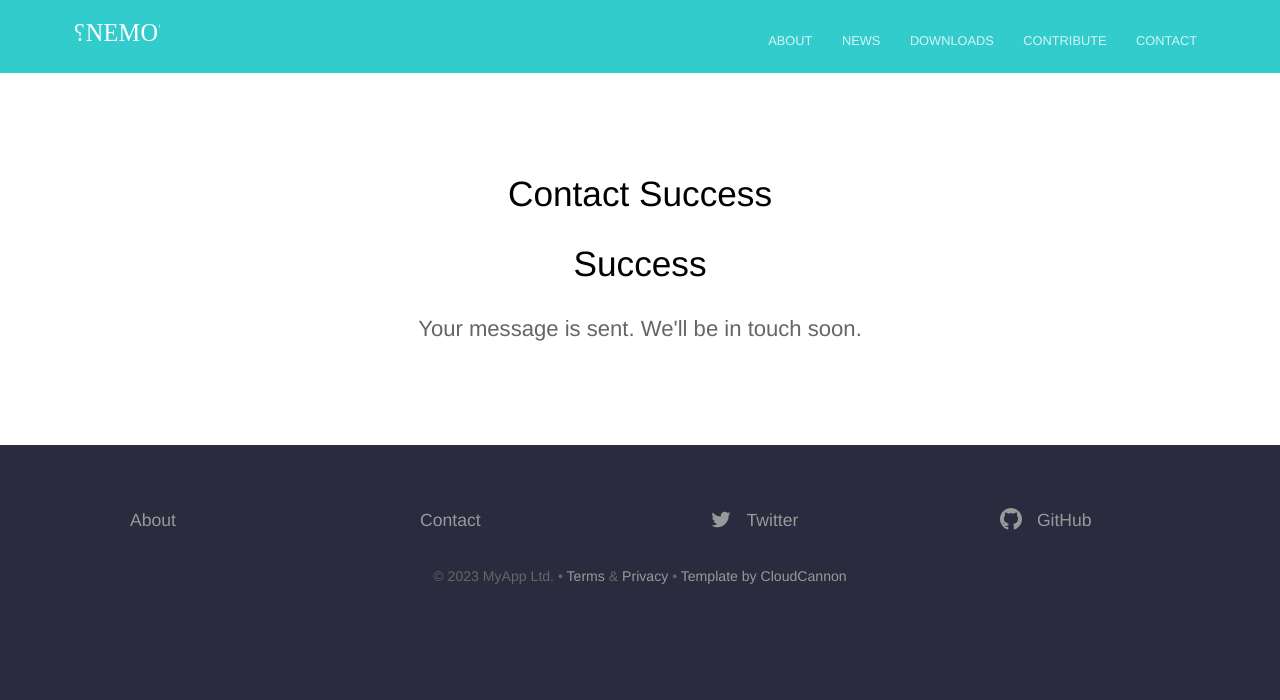
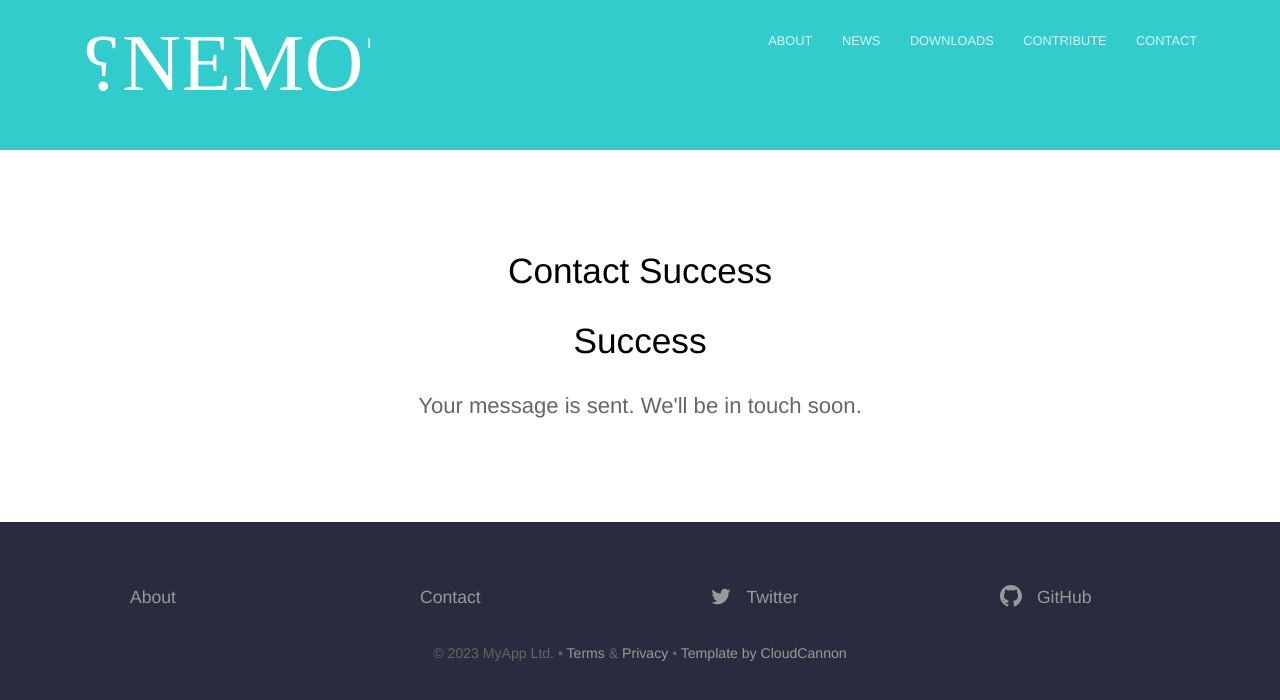
Before and after one commit to TheNEMOproject/TheNEMOproject.github.io, a Jekyll site: the page built from contact-success.html, in a window 1280 px wide. Shown: the top 700 px of the page. Built offline with Jekyll 4.4.1, drawn with Linux system fonts in a browser that asks for light colours.

Commit message:
Update layout.scss

```diff
--- a/_sass/layout.scss
+++ b/_sass/layout.scss
@@ -45,6 +45,8 @@ header {
 		img {
 			display: block;
 			box-sizing: border-box;
+			max-width: 100%;
+			height: auto;
 		}
 	}
 }
```
